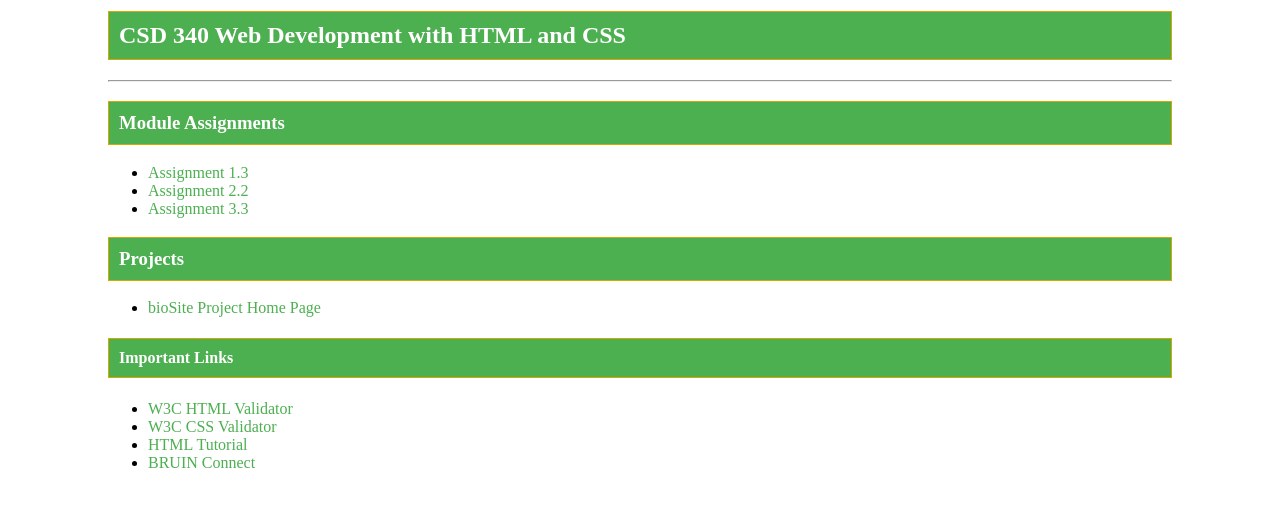
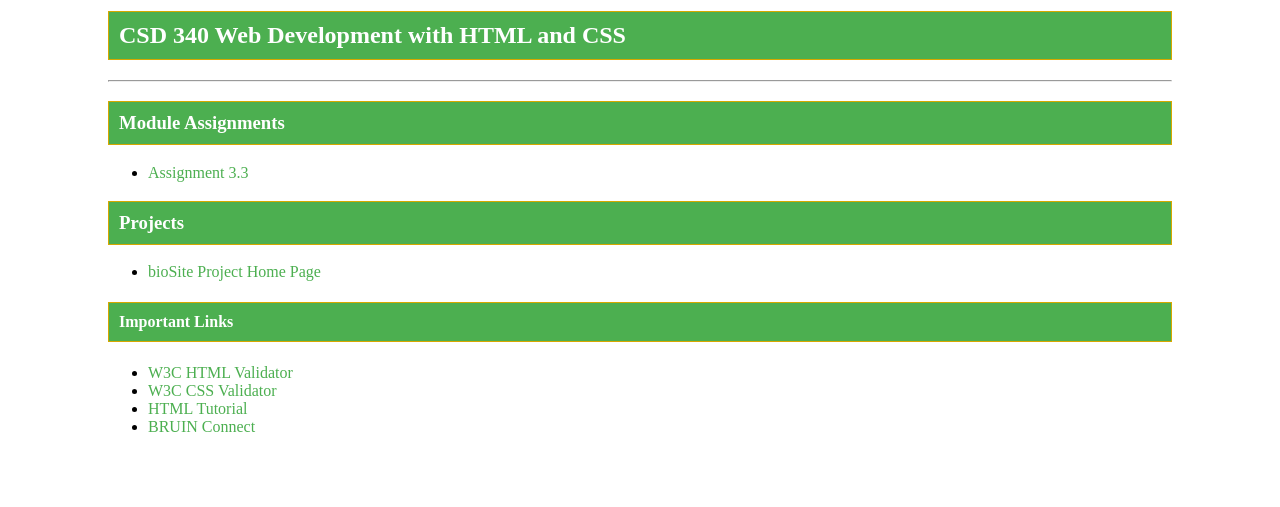
Before and after one commit to Mcdough12/csd-340, a plain HTML site: page index.html in a window 1280 px wide. Shown: the part 119-626 px from the top of the page. Drawn offline with Linux system fonts and the light colour scheme.

Commit message:
Fix Assignment 3.3 link to match Bunnell_Mod3_3.html

```diff
--- a/index.html
+++ b/index.html
@@ -13,9 +13,7 @@
         <hr>
         <h3>Module Assignments</h3>
         <ul>
-            <li><a href="module-1/Assignment_1_3.html">Assignment 1.3</a></li>
-            <li><a href="module-2/Assignment_2_2.html">Assignment 2.2</a></li>
-            <li><a href="module-3/Assignment_3_3.html">Assignment 3.3</a></li>
+            <li><a href="module-3/Bunnell_Mod3_3.html">Assignment 3.3</a></li>
         </ul>
 
         <h3>Projects</h3>
```
